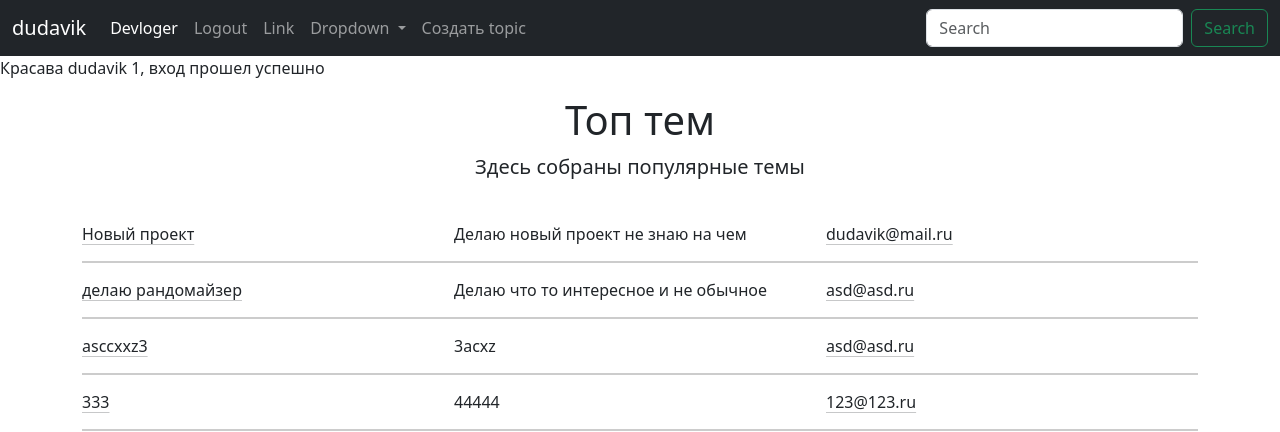
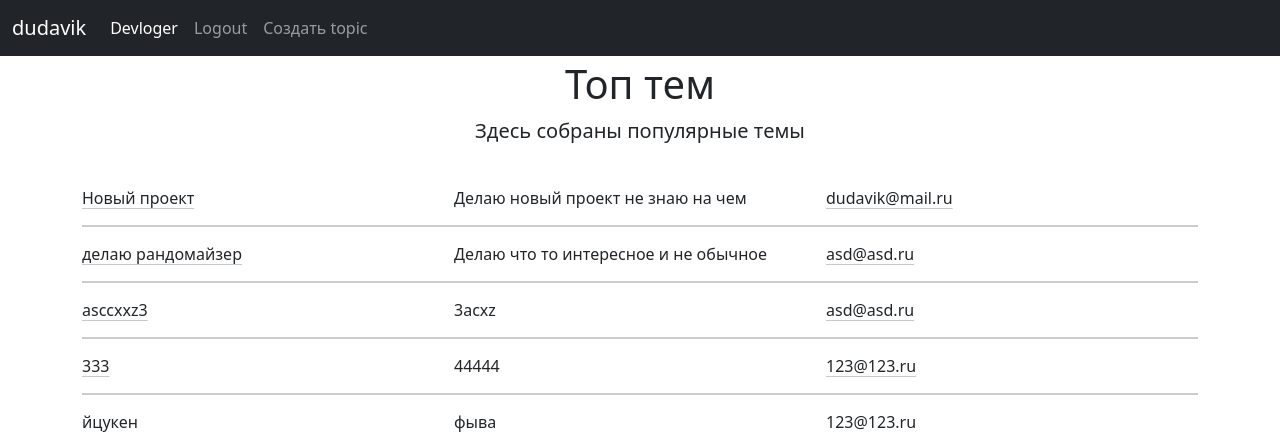
Before and after one commit to dudava/flask_devlogs, a Flask app: page / in a window 1280 px wide. Shown: the top 432 px of the page. Run offline with Flask 3, Linux system fonts and the light colour scheme; a user stored in the database is signed in; data comes from the database, SQL or seed files in the repository; both versions use the stored data as it was after the commit.

Commit message:
Delete extra buttons

```diff
--- a/templates/base.html
+++ b/templates/base.html
@@ -31,20 +31,6 @@
                     </li>
                     {% endif %}
 
-                    <li class="nav-item">
-                        <a class="nav-link" href="#">Link</a>
-                    </li>
-                    <li class="nav-item dropdown">
-                        <a class="nav-link dropdown-toggle" href="#" role="button" data-bs-toggle="dropdown" aria-expanded="false">
-                            Dropdown
-                        </a>
-                        <ul class="dropdown-menu">
-                            <li><a class="dropdown-item" href="#">Action</a></li>
-                            <li><a class="dropdown-item" href="#">Another action</a></li>
-                            <li><hr class="dropdown-divider"></li>
-                            <li><a class="dropdown-item" href="#">Something else here</a></li>
-                        </ul>
-                    </li>
                     {% if current_user.is_authenticated %}
                     <li class="nav-item">
                         <a class="nav-link" href="/create_topic">Создать topic</a>
@@ -60,11 +46,6 @@
                         <a class="nav-link" href="/create_post/">Создать post</a>
                     </li>
                     {% endif %}
-                </ul>
-                <form class="d-flex" role="search">
-                    <input class="form-control me-2" type="search" placeholder="Search" aria-label="Search">
-                    <button class="btn btn-outline-success" type="submit">Search</button>
-                </form>
             </div>
         </div>
     </nav>
--- a/templates/index.html
+++ b/templates/index.html
@@ -3,7 +3,6 @@
 {% block content %}
 
 {% if current_user.is_authenticated %}
-<p>Красава {{ current_user.username }} {{ current_user.get_id() }}, вход прошел успешно</p>
 {% endif %}
 <style>
 	.div-topic {
```
Also changed, not shown: databases/database.sqlite.
